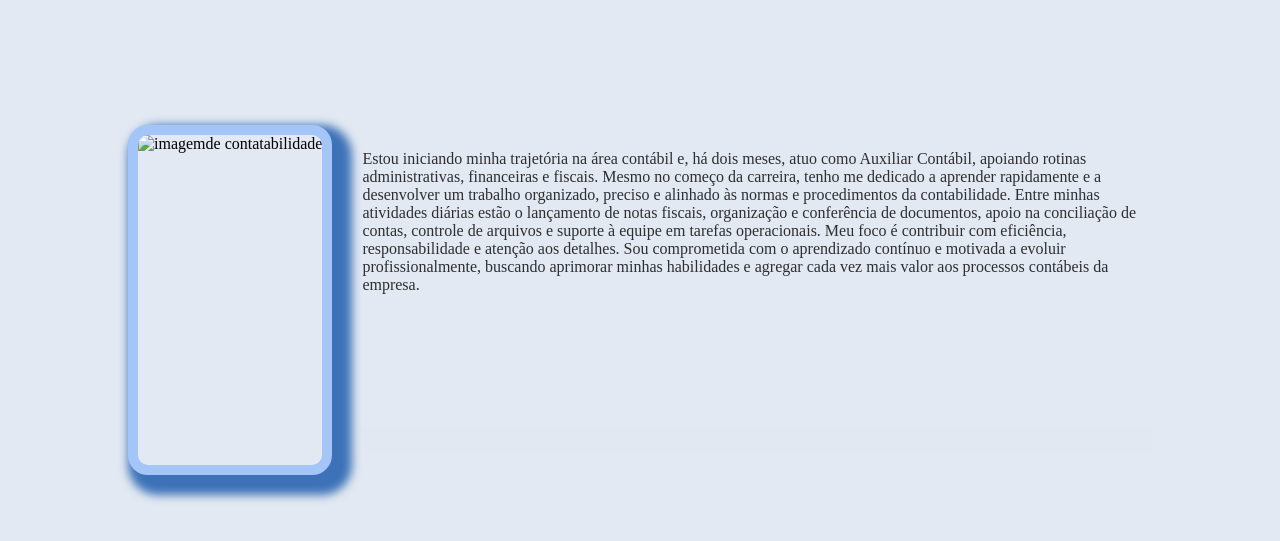
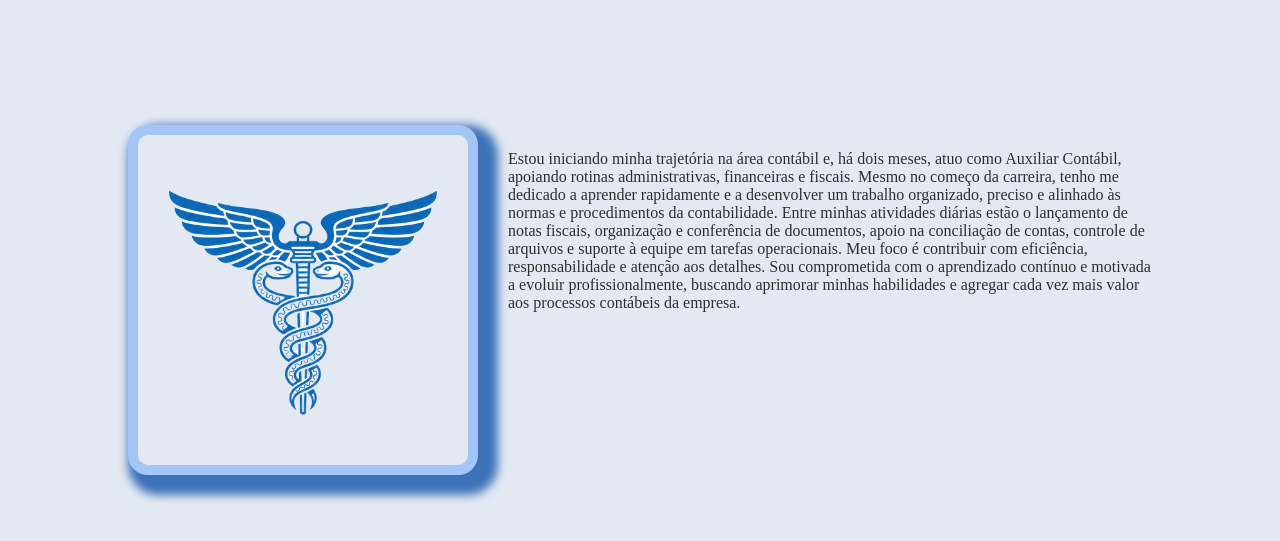
Before and after one commit to wenderWRS3/port, a plain HTML site: page index.html in a window 1280 px wide. Shown: the part 81-622 px from the top of the page. Drawn offline with Linux system fonts and the light colour scheme.

Commit message:
mudei a foto

```diff
--- a/index.html
+++ b/index.html
@@ -48,7 +48,7 @@
   </nav>
   <section>
     <div id="ajusteDeImg">
-      <img src="imagem/imagem.con.jpeg" alt="imagemde contatabilidade" id="imgConta">
+      <img src="src/img/Adobe Express - file.png" alt="imagemde contatabilidade" id="imgConta">
 
       <p id="texto">
         Estou iniciando minha trajetória na área contábil e, há dois meses, atuo como Auxiliar Contábil,
```
Also changed, not shown: src/img/Adobe Express - file.png (added).
